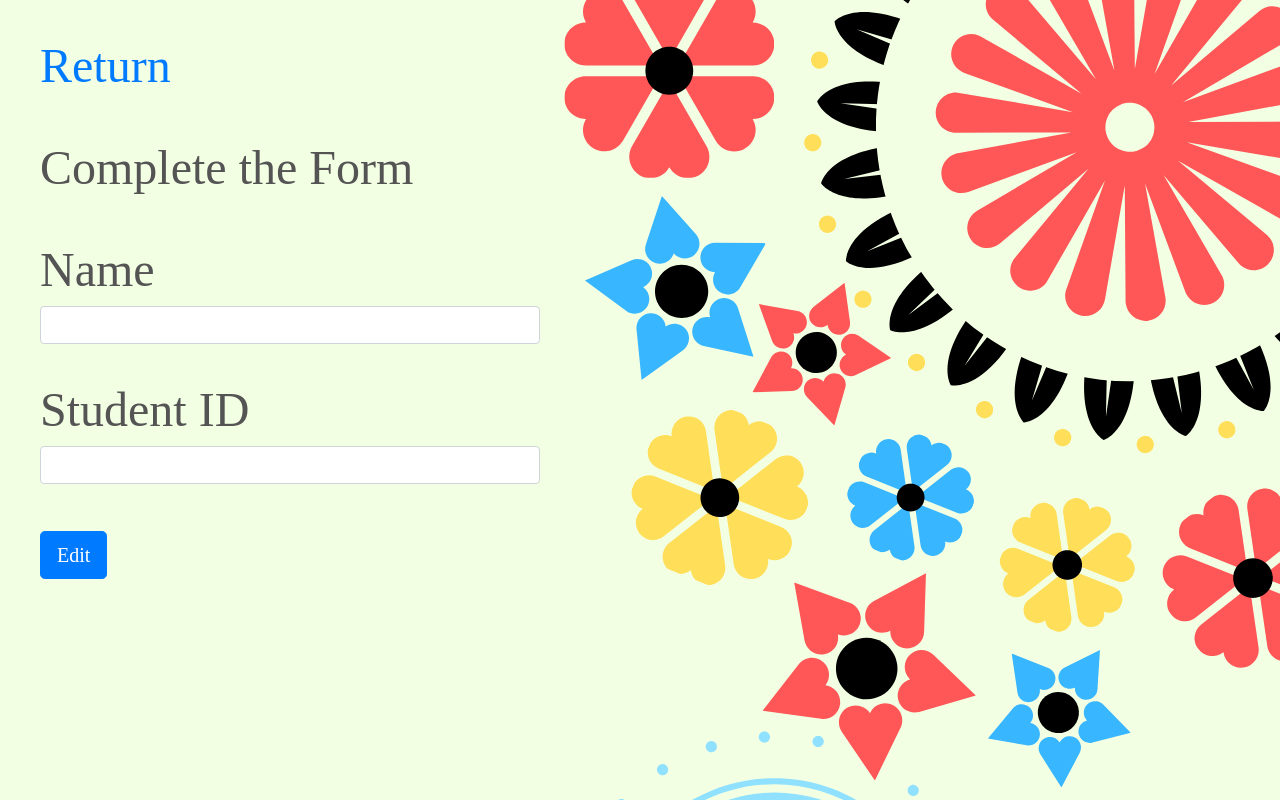
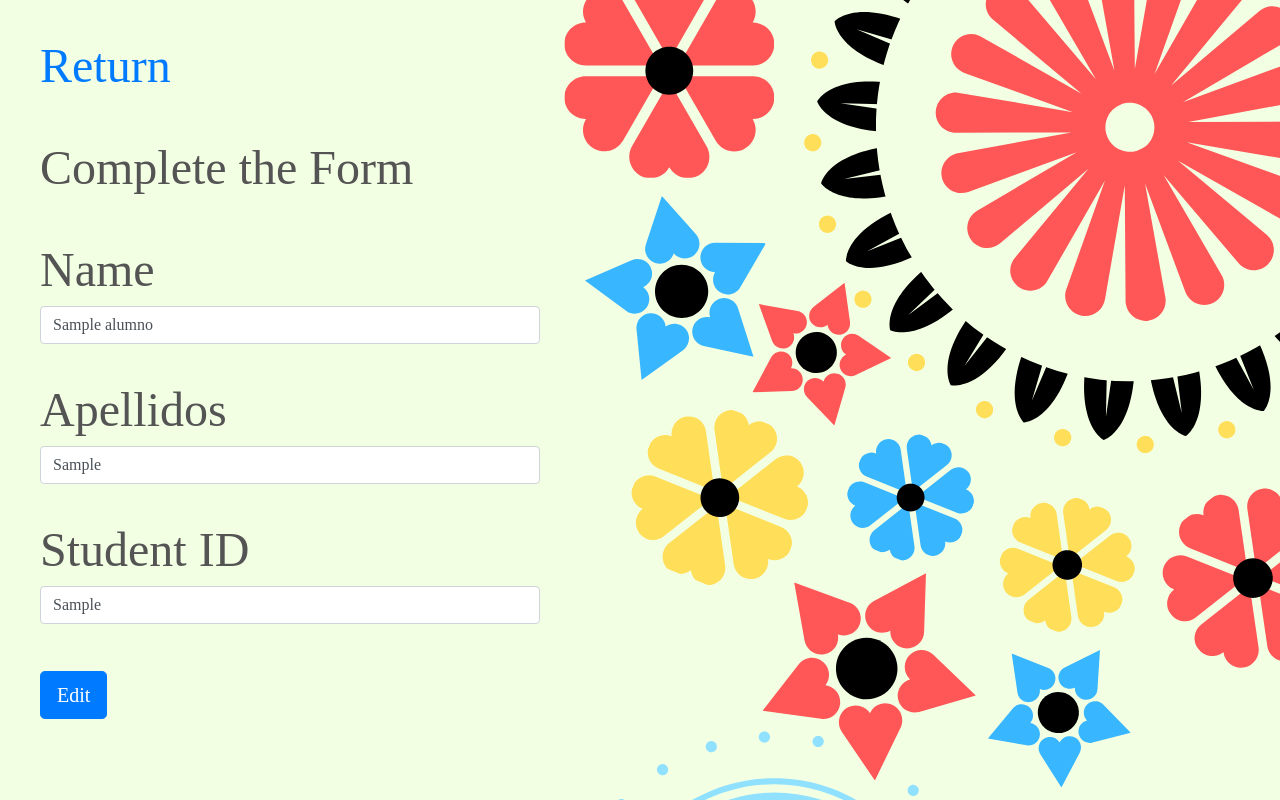
Before and after one commit to HannaSiddharttha/mvc2, a CodeIgniter app: page /database/index.php/alumnos/edit/1 in a window 1280 px wide. Run offline with CodeIgniter, Linux system fonts and the light colour scheme; tables that the repository leaves empty or names only in its code hold one stand-in row (values such as "Sample post").

Commit message:
final funcional

```diff
--- a/application/controllers/Alumnos.php
+++ b/application/controllers/Alumnos.php
@@ -8,6 +8,7 @@ class Alumnos extends CI_Controller{
       parent::__construct();
       $this->load->helper('form');
       $this->load->helper('url');
+      $this->load->model("Alumno");
   }
 
 //muestra todos los elementos
@@ -26,18 +27,8 @@ class Alumnos extends CI_Controller{
   }
 
   public function insert2() {
-    $nombre = $this->input->post('nombre');
-    $matricula = $this->input->post('matricula');
-
-    $data = array(
-      'nombre'=>$nombre,
-      'matricula'=>$matricula
-    );
-
-  $this->db->insert('alumnos', $data);
-
-  //return $this->index();
-  redirect(base_url()."alumnos");
+    $this->Alumno->insertar($id);
+    redirect(base_url()."alumnos");
   }
 
 //muestra un elemento en espe
@@ -62,29 +53,17 @@ class Alumnos extends CI_Controller{
 //metodo para actualizar
   public function update( $id = null ){
 
-    $id = $this->input->post('id');
-    $nombre = $this->input->post('nombre');
-    $matricula = $this->input->post('matricula');
+    $this->Alumno->actualizar($id);
+    redirect(base_url()."alumnos");
 
-    $data = array(
-      'nombre'=>$nombre,
-      'matricula'=>$matricula
-    );
-
-    $this->db->update('alumnos', $data, array('id' => $id));
-    redirect(base_url()."alumnos");
   }
 
   //metodo para Eliminar
   public function delete( $id = null ){
 
     if($id != null){
-
-      $this->load->helper("url");
-      $this->load->model("Alumno");
       $this->Alumno->eliminar($id);
       redirect(base_url()."alumnos");
-
     }
 
   }
--- a/application/models/Alumno.php
+++ b/application/models/Alumno.php
@@ -16,6 +16,23 @@ class Alumno extends CI_Model {
 
   }
 
+  public function insertar(){
+    $this->load->helper("url");
+    $data = array('nombre'=>$this->input->post("nombre"),
+    'matricula'=>$this->input->post("matricula"),
+    'apellidos'=>$this->input->post("apellidos"));
+
+    return $this->db->insert("alumnos",$data);
+  }
+
+  public function actualizar($id=null){
+    $data = ['nombre'=>$this->input->post("nombre"),
+    'matricula'=>$this->input->post("matricula"),
+    'apellidos'=>$this->input->post("apellidos")];
+    $this->db->where("id",$this->input->post("id"));
+    return $this->db->update("alumnos",$data);
+  }
+
   public function eliminar($id = null){
 
     $this->db->where("id",$id);
@@ -24,6 +41,8 @@ class Alumno extends CI_Model {
   }
 
 
+
+
 }
 
 
--- a/application/views/Alumno/edit.php
+++ b/application/views/Alumno/edit.php
@@ -24,16 +24,20 @@
 
 
   <font color="#545454"size="7" face="Century Gothic">
-  <form action="insert2" method="POST" enctype="multipart/form-data">
+  <form action="../update" method="POST" enctype="multipart/form-data">
 				<span>Complete the Form</span>
-
+				<input type="hidden" id="id" name="id" value="<?=$dato['id']?>">
 				<div style="margin: 30px 0px;">
 					<span>Name</span>
-					<input type="text" class="form-control ds-input" id="nombre" name="nombre">
+					<input type="text" class="form-control ds-input" id="nombre" name="nombre" value="<?php echo $dato['nombre'] ?>">
+				</div>
+				<div style="margin: 30px 0px;">
+					<span>Apellidos</span>
+					<input type="text" class="form-control ds-input" id="apellidos" name="apellidos" value="<?php echo $dato['apellidos'] ?>">
 				</div>
 				<div style="margin: 30px 0px;">
 					<span>Student ID</span>
-					<input type="text" class="form-control ds-input" id="matricula" name="matricula">
+					<input type="text" class="form-control ds-input" id="matricula" name="matricula" value="<?php echo $dato['matricula'] ?>">
 				</div>
 				<div style="margin: 30px 0px;">
 					<button class="btn btn-primary btn-lg">Edit</button>
--- a/application/views/Alumno/index.php
+++ b/application/views/Alumno/index.php
@@ -20,14 +20,15 @@
   <table style="background: white;" border="1px" class="table">
     <tr>
       <th>ID</th>
-      <th>Full Name</th>
+      <th>Name</th>
+      <th>Last Name</th>
       <th>Student ID</th>
       <th>Options</th>
     </tr>
     <?php
       foreach ($datos as $alumno ) {
         echo "<tr>";
-         echo "<td>".$alumno->id."</td> <td>".$alumno->nombre. "</td> <td>".$alumno->matricula."</td><td> <a href='alumnos/view/".$alumno->id."' >View</a> <a href='alumnos/delete/".$alumno->id."'>Delete</a> <a href='alumnos/edit/".$alumno->id."'>Edit</a> </td>";
+         echo "<td>".$alumno->id."</td> <td>".$alumno->nombre. "</td><td>".$alumno->apellidos. "</td> <td>".$alumno->matricula."</td><td> <a href='alumnos/view/".$alumno->id."' >View</a> <a href='alumnos/delete/".$alumno->id."'>Delete</a> <a href='alumnos/edit/".$alumno->id."'>Edit</a> </td>";
          //echo "<td>".$alumno->id."</td> <td>".$alumno->nombre. "</td> <td>".$alumno->matricula."</td><td> <a href='view/".$alumno->id."' >Ver</a> <a href='delete/".$alumno->id."'>Eliminar</a> <a href='update/".$alumno->id."'>Editar</a> </td>";
          echo "</tr>";
       }
```
Also changed, not shown: application/views/Alumno/insert.php (+7 -1 lines).
